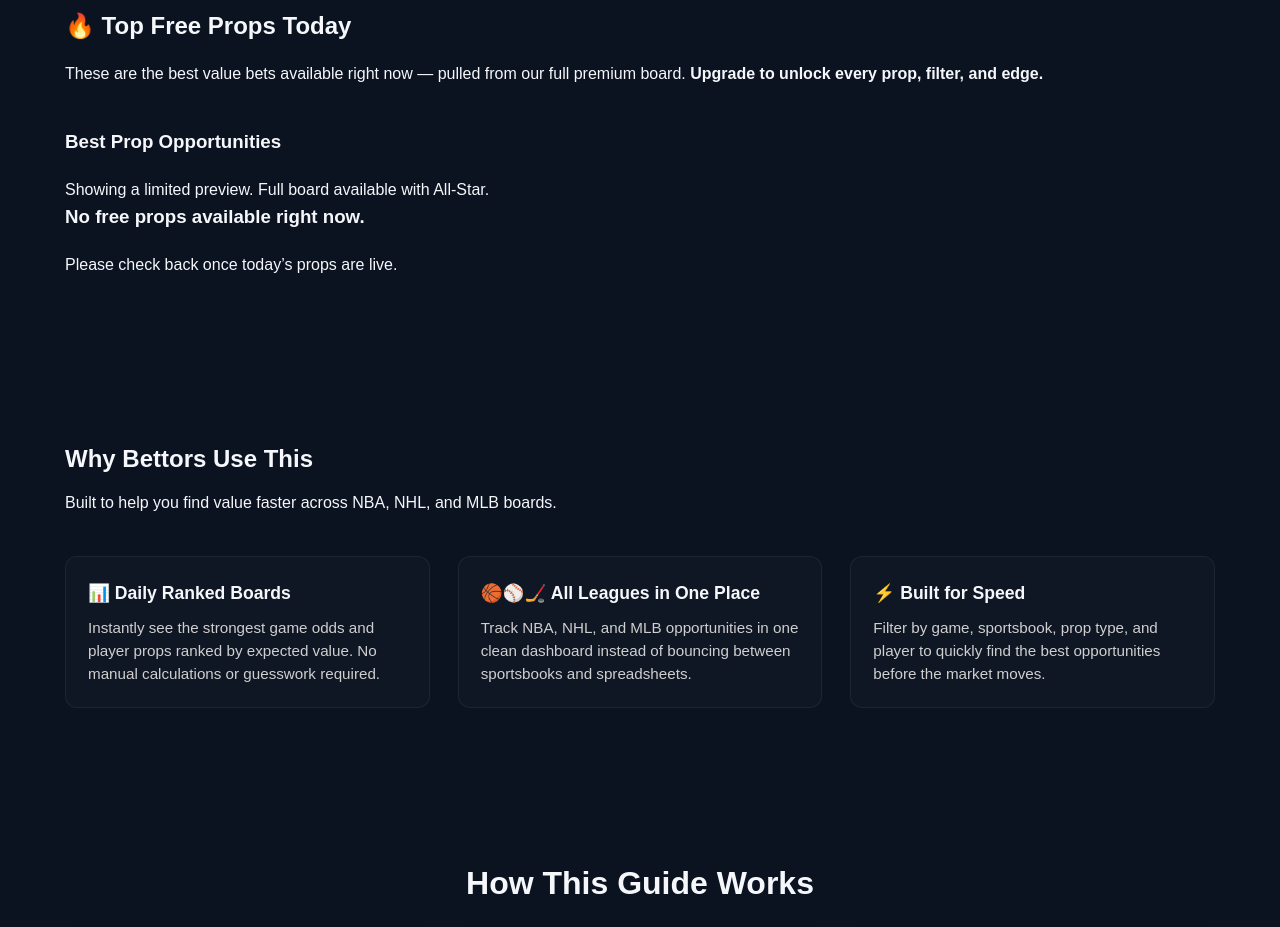
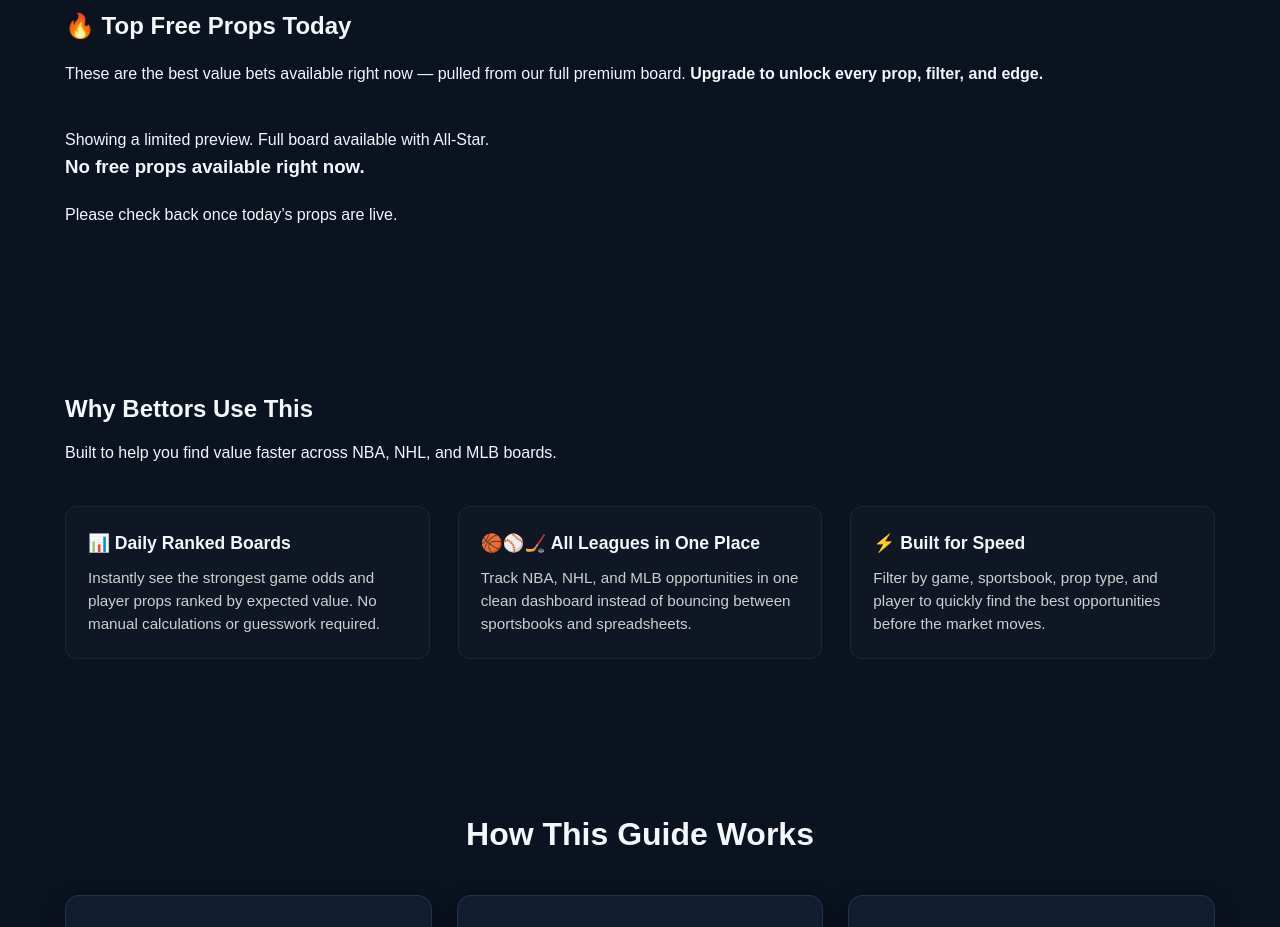
Before and after one commit to whnagelpro/sports-betting-site, a website: page index.html in a window 1280 px wide. Shown: the part 1360-2287 px from the top of the page. Drawn offline with nearby package versions, Linux system fonts and the light colour scheme; no server answers.

Commit message:
freshen up homepage 2

```diff
--- a/index.html
+++ b/index.html
@@ -179,7 +179,6 @@
     </div>
 
     <div class="leaderboard-box">
-      <h3>Best Prop Opportunities</h3>
       <p class="leaderboard-subtext">
         Showing a limited preview. Full board available with All-Star.
       </p>
```
